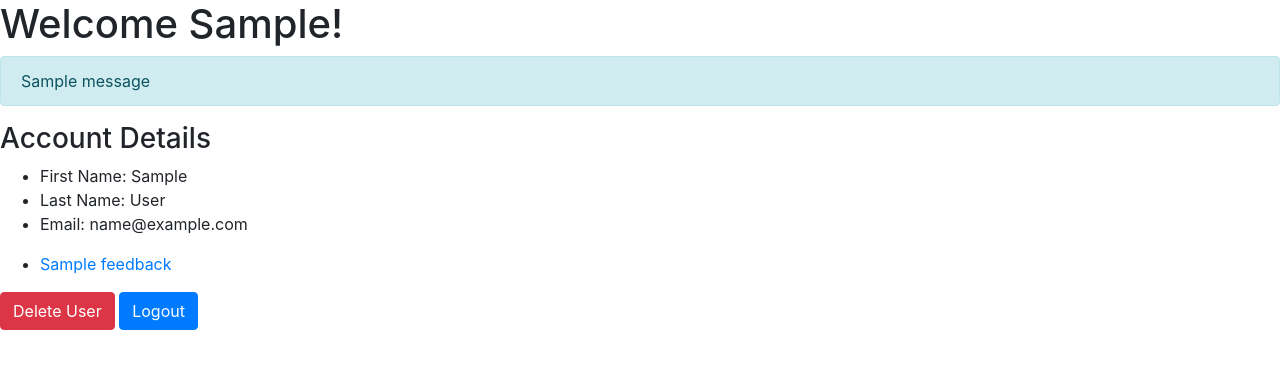
After one commit to jenniferhm/flask-feedback, a Flask app: a page that uses templates/base.html in a window 1280 px wide. The commit adds this page. Shown: the top 369 px of the page. Run offline with Flask 2, Linux system fonts and the light colour scheme; the visitor is signed in with stand-in values (Sample User, id 1); tables that the repository leaves empty hold one stand-in row (values such as "Sample post"); one stand-in notice (Sample message) is shown; some libraries are stand-ins or nearby versions.

Commit message:
on part 8

```diff
--- a/app.py
+++ b/app.py
@@ -1,6 +1,6 @@
 from flask import Flask, render_template, redirect, flash, session
 from models import db, connect_db, User
-from forms import RegistrationForm, LoginForm
+from forms import RegistrationForm, LoginForm, FeedbackForm
 
 
 app = Flask(__name__)
@@ -34,20 +34,17 @@ def register_user():
         first_name = form.first_name.data
         last_name = form.last_name.data
 
-        new_user = User(username=username,
-                        password=password,
-                        email=email,
-                        first_name=first_name,
-                        last_name=last_name)
+        new_user = User.register(username=username,
+                                 password=password,
+                                 email=email,
+                                 first_name=first_name,
+                                 last_name=last_name)
         db.session.add(new_user)
-
-        user_credentials = User.register(username, password)
-        db.session.add(user_credentials)
 
         db.session.commit()
 
         flash(f"Congrats, {first_name}! You have succesfully registered!")
-        return redirect("/secret")  # USER'S HOMEPAGE, ONCE LOGGED IN
+        return redirect(f"/users/{new_user.username}")  # USER'S HOMEPAGE, ONCE LOGGED IN
     else:
         return render_template("register.html", form=form)
 
@@ -66,22 +63,23 @@ def login_user():
 
         if user:
             session["username"] = user.username
-            return redirect("/secret")
+            return redirect(f"/users/{user.username}")
         else:
             form.username.errors = ["Incorrect User Name or Password!"]
 
     return render_template("login.html", form=form)
 
 
-@app.route("/secret")
-def secret():
-    """Renders the user's homepage."""
+@app.route("/users/<username>")
+def user_page(username):
+    """ displays user's homepage. """
 
     if "username" not in session:
-        # flash("You must login first!")
+        flash("You must login first!")
         return redirect("/")
     else:
-        return render_template("secret.html")
+        user_info = User.query.get_or_404(username)
+        return render_template("user.html", user_info=user_info)
 
 
 @app.route("/logout")
@@ -91,3 +89,43 @@ def logout():
     session.pop("username")
 
     return redirect("/")
+
+
+@app.route("/users/<username>/delete")
+def delete_user(username):
+    """ deletes a user. """
+
+    if "username" not in session:
+        flash("You must login first!")
+        return redirect("/")
+    else:
+        user_info = User.query.get_or_404(username)
+        db.session.delete(user_info)
+        db.session.commit()
+
+        flash("User has been deleted")
+        return redirect("/")
+
+@app.route("/users/<username>/feedback/add", methods=["GET", "POST"])
+def add_feedback(username):
+    """ adds feedback. """
+
+    if "username" not in session:
+        flash("You must login first!")
+        return redirect("/")
+    else:
+        user_info = User.query.get_or_404(username)
+
+        form = FeedbackForm()
+
+        if form.validate_on_submit():
+            title = form.title.data
+            content = form.content.data
+
+            new_feedback = Feedback(title=title, content=content)
+            db.session.add(new_feedback)
+            db.session.commit()
+
+            return redirect(f"/users/{user_info.username}")
+        else:
+            return render_template("feedback.html", form=form)
--- a/templates/base.html
+++ b/templates/base.html
@@ -9,11 +9,11 @@
 </head>
 <body>
   {% block header %} BODY HEADER GOES HERE {% endblock %}
+  {% for msg in get_flashed_messages() %}
+    <div class="alert alert-info">{{ msg }}</div>
+  {% endfor %}
   {% block content %}
-    {% for msg in get_flashed_messages() %}
-      <div class="alert alert-info">{{ msg }}</div>
-    {% endfor %}
-    BODY CONTENT GOES HERE
+  BODY CONTENT GOES HERE
   {% endblock %}
 </body>
 </html>
--- a/templates/register.html
+++ b/templates/register.html
@@ -11,4 +11,6 @@
   <button class="btn btn-primary" type="submit">Create New Profile</button>
 </form>
 
+<br><a class="btn btn-info" href="/login" role="button">Log Into Exisiting Account</a>
+
 {% endblock %}
--- /dev/null
+++ b/templates/user.html
@@ -0,0 +1,27 @@
+{% extends 'base.html' %}
+
+{% block title %} Home {% endblock %}
+
+{% if 'username' in session %}
+
+{% block header %}<h1>Welcome {{ user_info.first_name }}!</h1>{% endblock %}
+
+{% block content %}
+<h3>Account Details</h3>
+<ul>
+  <li>First Name: {{ user_info.first_name }}</li>
+  <li>Last Name: {{ user_info.last_name }}</li>
+  <li>Email: {{ user_info.email }}</li>
+</ul>
+
+<ul>
+  {% for feedback in user_info.feedbacks %}
+  <li><a href="/feedback/{{ feedback.id }}/update">{{ feedback.title }}</a></li>
+  {% endfor %}
+</ul>
+
+<a class="btn btn-danger" href="/users/{{ user_info.username }}/delete" role="button">Delete User</a>
+
+<a class="btn btn-primary" href="/logout" role="button">Logout</a>
+{% endblock %}
+{% endif %}
```
Also changed, not shown: forms.py (+7 -1 lines), models.py (+19 -2 lines), templates/edit-feedback.html (added, +17 -0 lines), templates/feedback.html (added, +14 -0 lines), templates/secret.html (deleted, +0 -12 lines).
